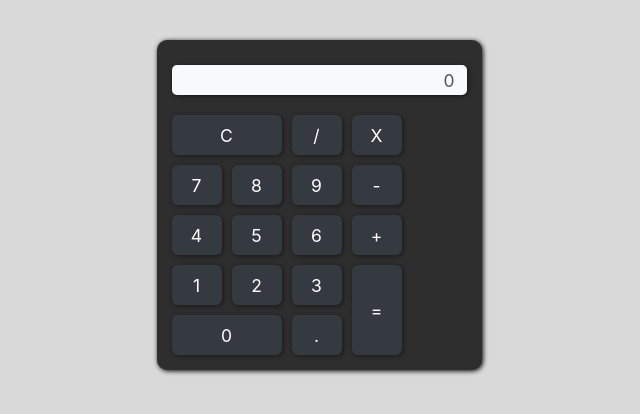
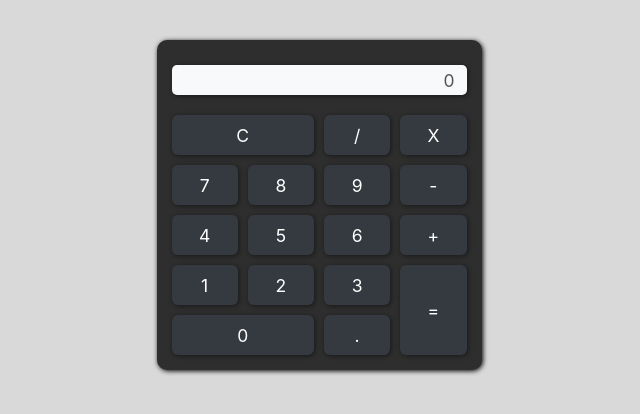
Before and after one commit to edlago09/calculadora, a plain HTML site: page index6.html in a window 1280 px wide. Shown: the whole page, without its empty margins (321-961 px from the left). Drawn offline with Linux system fonts and the light colour scheme.

Commit message:
Update index6.html

```diff
--- a/index6.html
+++ b/index6.html
@@ -18,7 +18,7 @@
         }
 
         #all{
-            display: grid;
+            display: flex;
             justify-content: center;
         }
 
@@ -49,7 +49,7 @@
 
         #rows{
             display: grid;
-            grid-template-columns: repeat(4, 50px);
+            grid-template-columns: repeat(4, 1fr);
             grid-template-rows: repeat(5, 40px);
             gap: 10px;
         }
```
